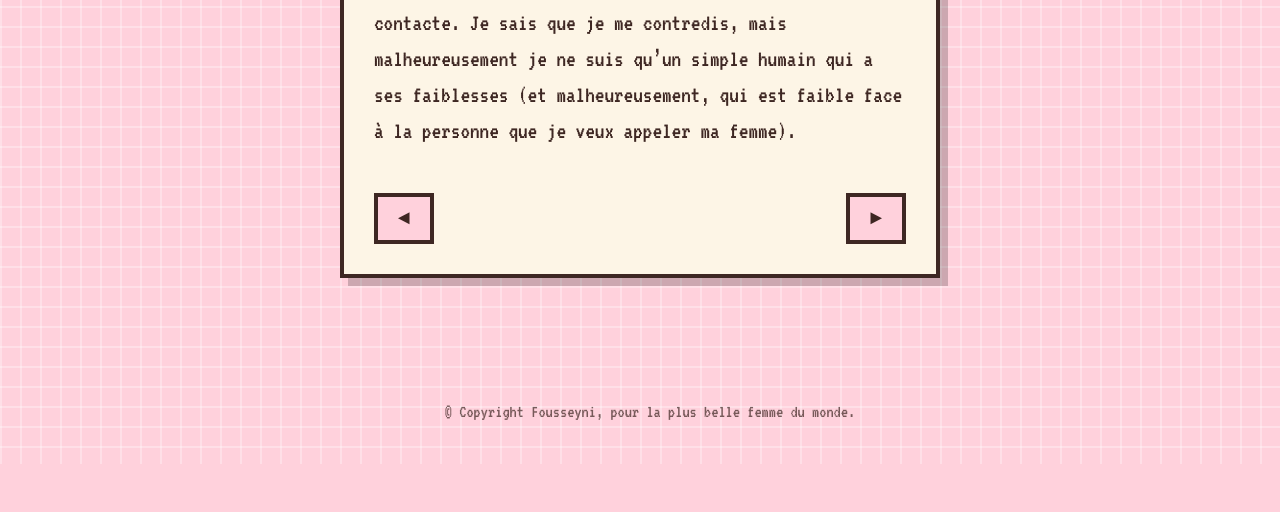
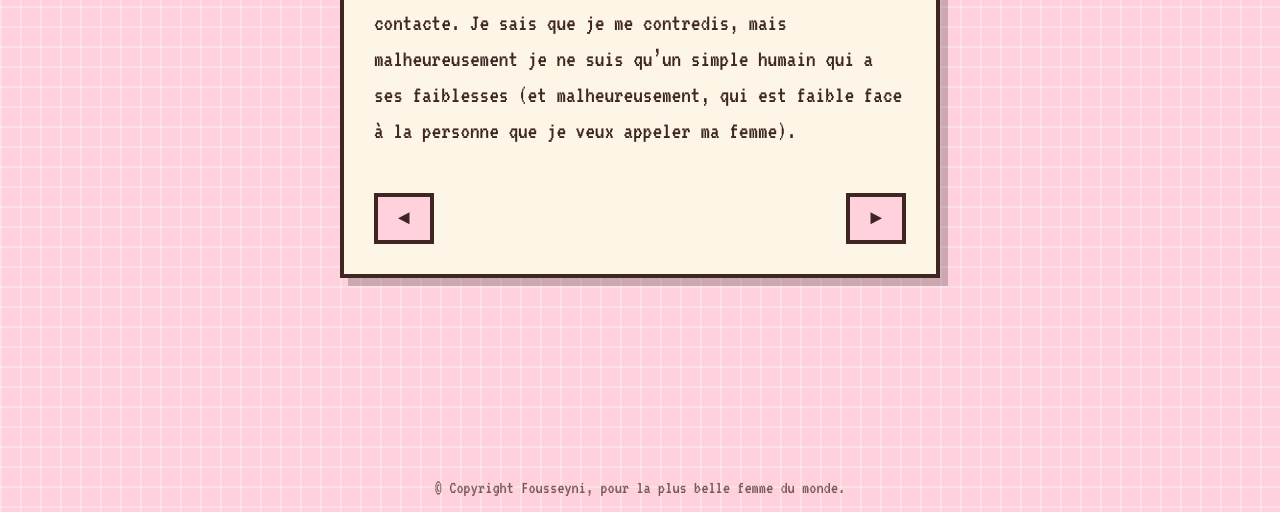
Before and after one commit to fouxeshop-lang/supersitedelamortquitue, a plain HTML site: page index.html in a window 1280 px wide. Shown: the part 354-866 px from the top of the page. Before the commit the page ends 818 px from the top, so only its background shows below. Drawn offline with Linux system fonts and the light colour scheme.

Commit message:
ajustement footer

```diff
--- a/index.html
+++ b/index.html
@@ -30,7 +30,7 @@
         </div>
 
     </div>
+     <footer>© Copyright Fousseyni, pour la plus belle femme du monde.</footer>
+</body>
 
-</body>
-    <footer>© Copyright Fousseyni, pour la plus belle femme du monde.</footer>
 </html>
--- a/style.css
+++ b/style.css
@@ -191,18 +191,21 @@ button:active {
 /* =========================================
    8. LE FOOTER (SIGNATURE)
    ========================================= */
+/* =========================================
+   8. LE FOOTER (SIGNATURE)
+   ========================================= */
 footer {
   text-align: center;
   font-family: 'VT323', monospace;
-  color: #3e2723;          /* Le même marron que le reste du texte */
-  font-size: 18px;         /* Un peu plus petit que le texte principal */
+  color: #3e2723;
+  font-size: 18px;
   padding: 15px;
-  margin: 10px;
   width: 100%;
   box-sizing: border-box;
-  opacity: 0.7;            /* Le rend un peu transparent/discret */
+  opacity: 0.7;
 
-  /* S'assure qu'il reste bien en bas de la page */
-  position: absolute;
-  bottom: 0;
+  /* LIGNE MAGIQUE : on s'assure qu'il est bien repoussé en bas */
+  margin-top: auto;
+
+  /* (On a supprimé position: absolute et bottom: 0) */
 }
```
